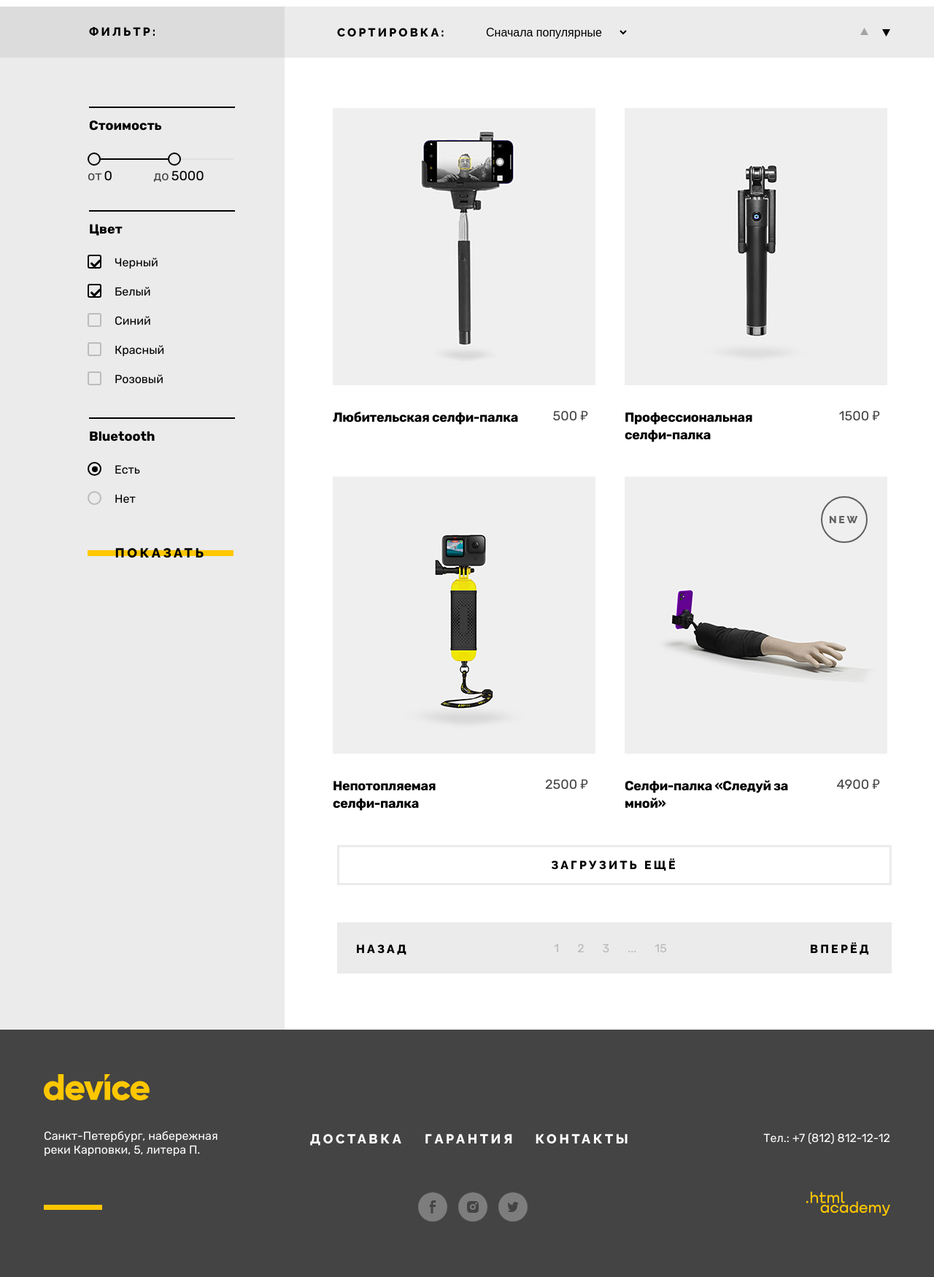
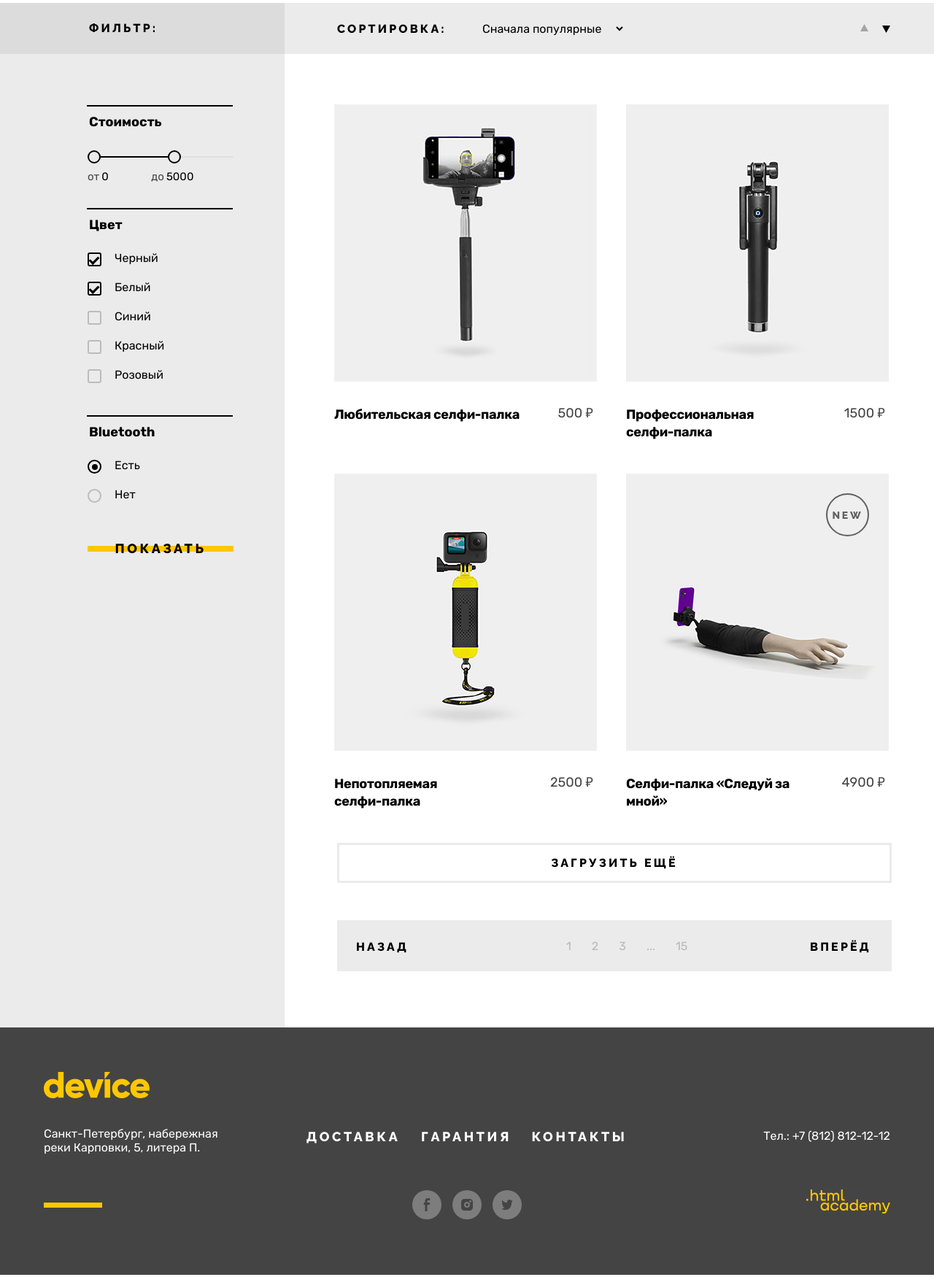
Before and after one commit to DaryaIsaeva/1894119-device-32, a plain HTML site: page catalog.html in a window 1280 px wide. Shown: the part 402-2152 px from the top of the page at 73% size. Drawn offline with Linux system fonts and the light colour scheme.

Commit message:
Убрала заглавные буквы из названий, откорректировала каталог по пиксель перфекту

```diff
--- a/styles/styles.css
+++ b/styles/styles.css
@@ -62,13 +62,11 @@ body{
 }
 
 .main-catalog-header{
-    padding-bottom: 53px;
+    padding-bottom: 50px;
 }
 
 .logo{
     display: block;
-    /* margin-top: 17px;
-    margin-left: 61px; */
 }
 
 .logo-position{
@@ -78,9 +76,6 @@ body{
 
 .navigation{
     background: #FFE17F;
-    /* width: 1160px;
-    margin: 0 auto;
-    padding: 33px 60px 53px 60px; */
     box-sizing: border-box;
     display: grid;
     grid-template-columns: 1fr 1fr;
@@ -302,7 +297,7 @@ body{
     margin: 0;
     padding: 0;
     display: flex;
-    margin-bottom: 30px;
+    margin-bottom: 28px;
 }
 
 .navigation-item{
@@ -1379,10 +1374,13 @@ body{
 }
 
 .newsletters-text{
-    display: flex;
     align-items: center;
     margin-top: 75px;
     margin-bottom: 60px;
+    display: grid;
+    grid-template-columns: 560px 560px;
+    column-gap: 40px;
+    row-gap: 20px;
 }
 
 .newsletters-title{
@@ -1393,7 +1391,6 @@ body{
     color: #000000;
     width: 560px;
     margin: 0;
-    margin-right: 40px;
 }
 
 .newsletters-description{
@@ -1512,7 +1509,7 @@ body{
 
 .page-footer-container{
     display: grid;
-    grid-template-columns: 355px 465px 340px;
+    grid-template-columns: 350px 460px 350px;
     width: 1160px;
     margin: 0 auto;
     padding-top: 61px;
@@ -1626,7 +1623,7 @@ body{
 .footer-social-list{
     display: flex;
     flex-wrap: wrap;
-    width: 150px;
+    /* width: 150px; */
     padding: 0;
     margin: auto;
 }
@@ -1926,7 +1923,7 @@ body{
     width: 200px;
     height: 2px;
     background-color: #000000;
-    transform: translateY(-16px);
+    transform: translate(-3px, -13px);
 }
 
 .catalog-filter-group{
@@ -1936,14 +1933,14 @@ body{
 }
 
 .range{
-    margin-bottom: 36px;
+    margin-bottom: 35px;
 }
 
 .range-scale{
     position: relative;
     height: 2px;
     background-color: rgba(220, 220, 220, 0.8);
-    margin-top: 35px;
+    margin-top: 37px;
     margin-bottom: 7px;
     width: 200px;
 }
@@ -1988,7 +1985,11 @@ body{
   }
 
 .catalog-filter-label{
-    display: flex;
+    font-family: "Rubik", Arial, sans-serif;
+    font-size: 15px;
+    line-height: 18px;
+    display: flex;
+    margin-top: 10px;
 }
 
 .catalog-filter-input{
@@ -2032,7 +2033,7 @@ body{
 .control-mark {
     position: absolute;
     left: 0;
-    top: 5px;
+    top: 8px;
     width: 15px;
     height: 15px;
     border: 2px solid rgba(0, 0, 0, 0.2);
@@ -2042,8 +2043,8 @@ body{
 .control-input[type="checkbox"]:checked + .control-mark::before {
     content: "";
     position: absolute;
-    top: 2px;
-    left: 5px;
+    top: 1px;
+    left: 3px;
     width: 5px;
     height: 10px;
     border-right: 3px solid #000;
@@ -2190,12 +2191,15 @@ body{
     text-transform: uppercase;
     color: #000000;
     display: block;
-    width: 200px;
+    width: 195px;
     margin: 0;
     align-self: center;
 }
 
 .select-control{
+    font-family: "Rubik", Arial, sans-serif;
+    font-size: 16px;
+    line-height: 19px;
     border: none;
     display: block;
     width: 200px;
@@ -2240,7 +2244,7 @@ body{
     gap: 45px 40px;
     padding: 0;
     background-color: white;
-    padding-left: 66px;
+    padding-left: 68px;
     padding-top: 69px;
     margin: 0;
     margin-bottom: 45px;
@@ -2250,9 +2254,9 @@ body{
     list-style-type: none;
     margin: 0;
     display: grid;
-    grid-template-columns: 280px auto;
+    grid-template-columns: 285px auto;
     grid-template-rows: 380px min-content;
-    row-gap: 32px;
+    row-gap: 33px;
     text-decoration-line: none;
     outline: none;
 }
@@ -2285,8 +2289,8 @@ body{
     display: flex;
     align-items: center;
     justify-content: center;
-    width: 60px;
-    height: 60px;
+    width: 55px;
+    height: 55px;
     font-family: "Raleway", "Times New Roman", sans-serif;
     font-weight: 800;
     font-size: 14px;
@@ -2327,6 +2331,9 @@ body{
     line-height: 21px;
     grid-column: 2/3;
     grid-row: 2/3;
+    font-family: "Rubik", Arial, sans-serif;
+    font-size: 18px;
+    line-height: 21px;
     text-align: right;
     color: #444444;
 }
@@ -2337,13 +2344,14 @@ body{
     line-height: 21px;
     font-weight: 800;
     text-transform: uppercase;
+    letter-spacing: 0.2em;
     text-align: center;
     color: #000000;
     text-decoration-line: none;
     border: none;
     display: none;
     position: absolute;
-    transform: translate(180px, 190px) translate(-50%, -50%);
+    transform: translate(180px, 192px) translate(-50%, -50%);
     background: linear-gradient(to top, rgba(240, 240, 240, 0.8) 0%, rgba(240, 240, 240, 0.8) 27%, #FFC700 27%, #FFC700 67%, rgba(240, 240, 240, 0.8) 67%, rgba(240, 240, 240, 0.8) 100%);
     cursor: pointer;
     width: 180px;
@@ -2494,11 +2502,11 @@ body{
 
 .pagination-item{
     list-style-type: none;
-    margin-right: 25px;
+    margin-right: 28px;
 }
 
 .pagination-item:first-of-type{
-    margin-right: auto;
+    margin-right: 212px;
 }
 
 .pagination-item:last-of-type{
```
Also changed, not shown: images/new-product.svg (renamed from images/New.svg).
